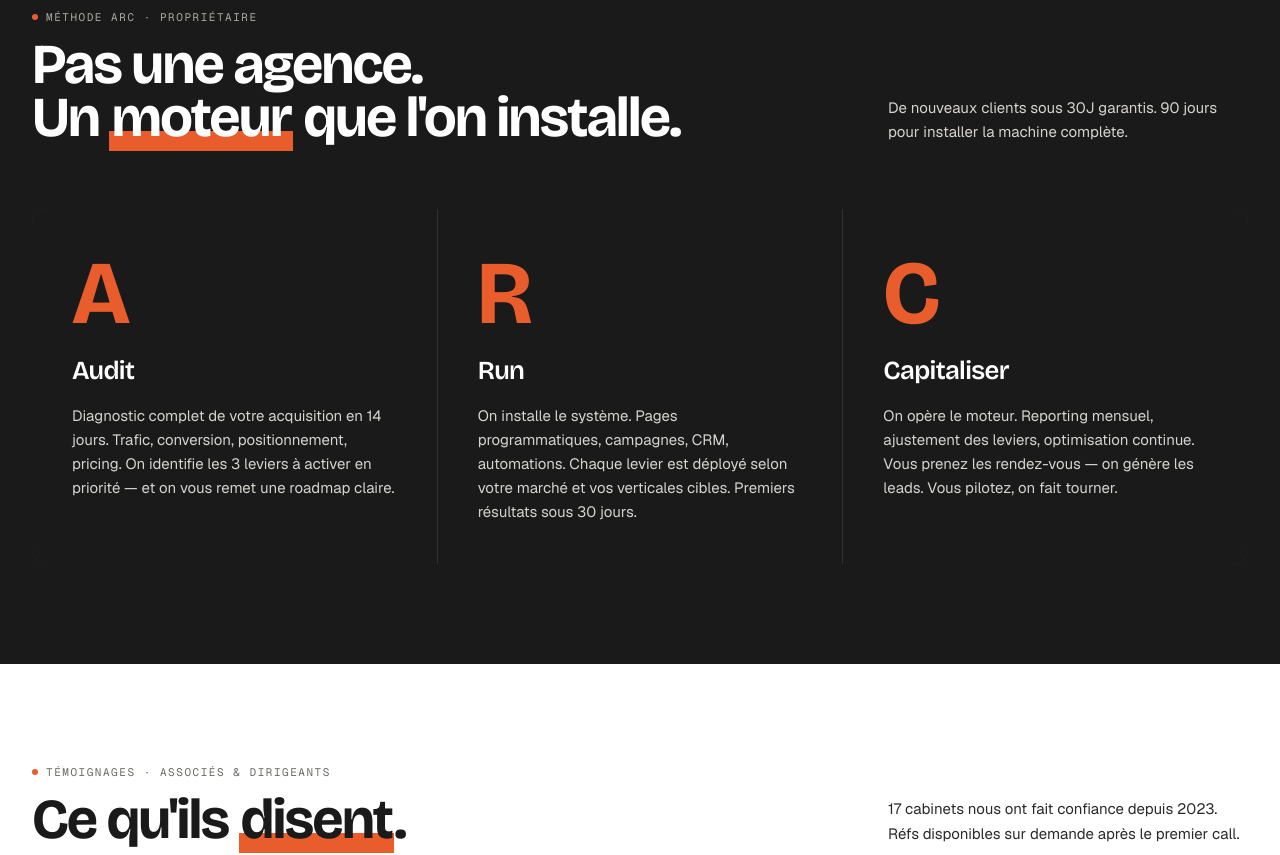
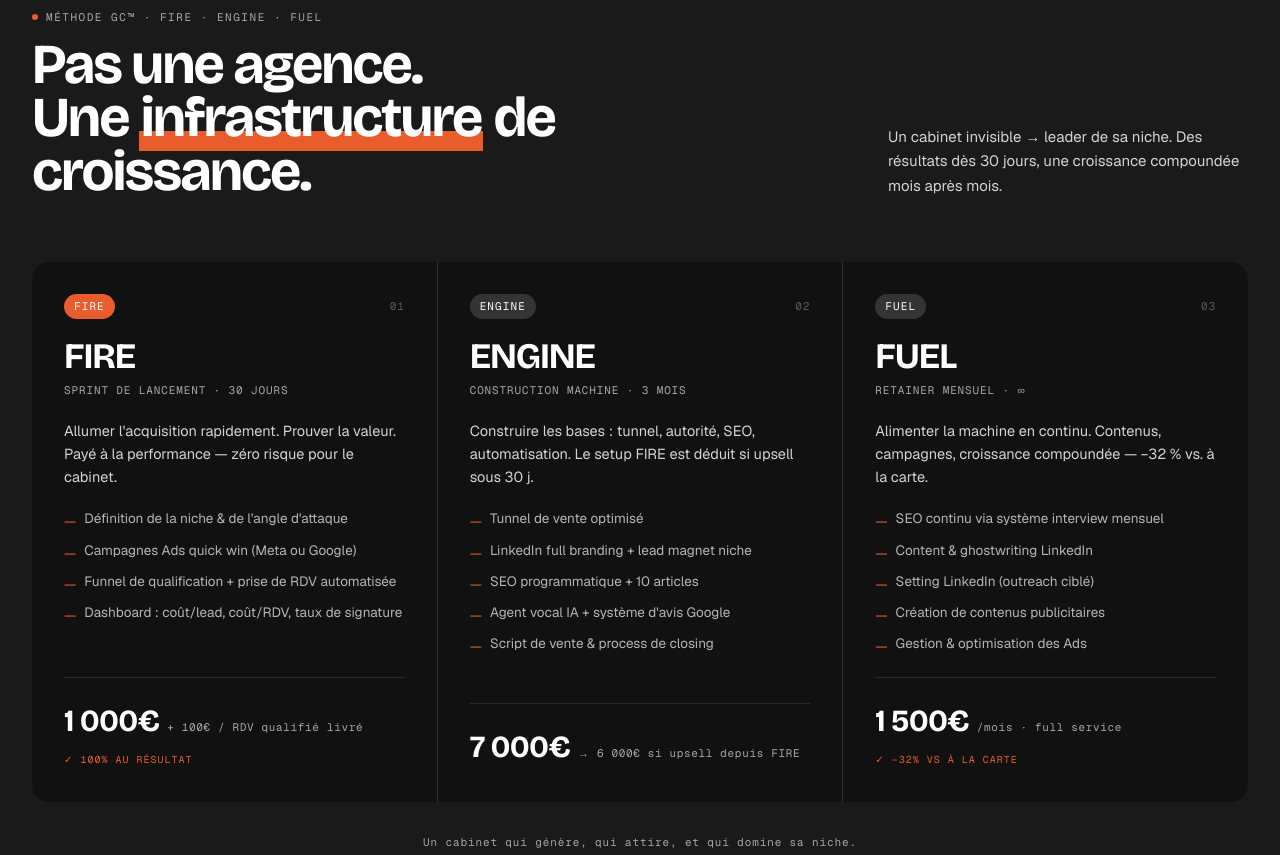
Before and after one commit to Floshii/growthcompta, a Next.js app: page / in a window 1280 px wide. Shown: the part 2680-3535 px from the top of the page. Built offline with nearby package versions, Linux system fonts and the light colour scheme; no server answers.

Commit message:
feat: méthode FIRE · ENGINE · FUEL avec prix
Remplace placeholder ARC par la vraie méthode GC™ :
- FIRE : 1000€ setup + 100€/RDV (100% au résultat)
- ENGINE : 7000€ (6000€ si upsell FIRE)
- FUEL : 1500€/mois retainer

Co-Authored-By: Claude Sonnet 4.6 <noreply@anthropic.com>

```diff
--- a/components/sections/MethodSection.tsx
+++ b/components/sections/MethodSection.tsx
@@ -1,18 +1,56 @@
-const steps = [
+const phases = [
   {
-    letter: 'A',
-    t: 'Audit',
-    d: "Diagnostic complet de votre acquisition en 14 jours. Trafic, conversion, positionnement, pricing. On identifie les 3 leviers à activer en priorité — et on vous remet une roadmap claire.",
+    id: '01',
+    tag: 'FIRE',
+    tagColor: 'bg-accent',
+    t: 'FIRE',
+    sub: 'Sprint de lancement · 30 jours',
+    d: "Allumer l'acquisition rapidement. Prouver la valeur. Payé à la performance — zéro risque pour le cabinet.",
+    items: [
+      "Définition de la niche & de l'angle d'attaque",
+      'Campagnes Ads quick win (Meta ou Google)',
+      'Funnel de qualification + prise de RDV automatisée',
+      'Dashboard : coût/lead, coût/RDV, taux de signature',
+    ],
+    price: '1 000€',
+    priceDetail: '+ 100€ / RDV qualifié livré',
+    highlight: '100% au résultat',
   },
   {
-    letter: 'R',
-    t: 'Run',
-    d: "On installe le système. Pages programmatiques, campagnes, CRM, automations. Chaque levier est déployé selon votre marché et vos verticales cibles. Premiers résultats sous 30 jours.",
+    id: '02',
+    tag: 'ENGINE',
+    tagColor: 'bg-white/15',
+    t: 'ENGINE',
+    sub: 'Construction machine · 3 mois',
+    d: "Construire les bases : tunnel, autorité, SEO, automatisation. Le setup FIRE est déduit si upsell sous 30 j.",
+    items: [
+      'Tunnel de vente optimisé',
+      'LinkedIn full branding + lead magnet niche',
+      'SEO programmatique + 10 articles',
+      'Agent vocal IA + système d\'avis Google',
+      'Script de vente & process de closing',
+    ],
+    price: '7 000€',
+    priceDetail: '→ 6 000€ si upsell depuis FIRE',
+    highlight: null,
   },
   {
-    letter: 'C',
-    t: 'Capitaliser',
-    d: "On opère le moteur. Reporting mensuel, ajustement des leviers, optimisation continue. Vous prenez les rendez-vous — on génère les leads. Vous pilotez, on fait tourner.",
+    id: '03',
+    tag: 'FUEL',
+    tagColor: 'bg-white/15',
+    t: 'FUEL',
+    sub: 'Retainer mensuel · ∞',
+    d: "Alimenter la machine en continu. Contenus, campagnes, croissance compoundée — −32 % vs. à la carte.",
+    items: [
+      'SEO continu via système interview mensuel',
+      'Content & ghostwriting LinkedIn',
+      'Setting LinkedIn (outreach ciblé)',
+      'Création de contenus publicitaires',
+      'Gestion & optimisation des Ads',
+    ],
+    price: '1 500€',
+    priceDetail: '/mois · full service',
+    highlight: '−32% vs à la carte',
   },
 ]
 
@@ -22,51 +60,90 @@ export default function MethodSection() {
       <div className="max-w-[1280px] mx-auto px-5 md:px-8">
 
         {/* Header */}
-        <div className="flex flex-col md:flex-row md:items-end md:justify-between gap-8 md:gap-12 mb-14 md:mb-16">
+        <div className="flex flex-col md:flex-row md:items-end md:justify-between gap-8 md:gap-12 mb-12 md:mb-16">
           <div>
             <p className="font-mono text-[11px] uppercase tracking-[0.14em] text-muted-2 mb-3 flex items-center gap-2">
               <span className="inline-block w-1.5 h-1.5 rounded-full bg-accent" />
-              Méthode ARC · Propriétaire
+              Méthode GC™ · FIRE · ENGINE · FUEL
             </p>
             <h2
               className="font-display font-bold text-white m-0"
               style={{ fontSize: 'clamp(36px, 4.4vw, 60px)', letterSpacing: '-0.035em', lineHeight: 0.95 }}
             >
               Pas une agence.<br />
-              Un{' '}
+              Une{' '}
               <span style={{ background: 'linear-gradient(180deg, transparent 70%, var(--color-accent) 70%)', padding: '0 2px' }}>
-                moteur
+                infrastructure
               </span>{' '}
-              que l&apos;on installe.
+              de croissance.
             </h2>
           </div>
           <p className="text-[15px] text-[#d6d4cf] md:max-w-[360px] leading-relaxed">
-            De nouveaux clients sous 30J garantis. 90 jours pour installer la machine complète.
+            Un cabinet invisible → leader de sa niche. Des résultats dès 30 jours, une croissance compoundée mois après mois.
           </p>
         </div>
 
-        {/* ARC Steps */}
+        {/* 3 Phases */}
         <div className="grid grid-cols-1 md:grid-cols-3 gap-px bg-white/10 rounded-2xl overflow-hidden">
-          {steps.map((s) => (
-            <div key={s.letter} className="bg-ink p-8 md:p-10 flex flex-col gap-5">
-              <div
-                className="font-display font-bold text-accent leading-none"
-                style={{ fontSize: 'clamp(64px, 7vw, 96px)', letterSpacing: '-0.05em' }}
-              >
-                {s.letter}
+          {phases.map((p) => (
+            <div key={p.id} className="bg-[#111] p-7 md:p-8 flex flex-col gap-5">
+              {/* Tag + number */}
+              <div className="flex items-center justify-between">
+                <span className={`font-mono text-[11px] uppercase tracking-[0.1em] px-2.5 py-1 rounded-full text-white ${p.tagColor}`}>
+                  {p.tag}
+                </span>
+                <span className="font-mono text-[11px] text-white/30 tracking-[0.08em]">{p.id}</span>
               </div>
-              <h3
-                className="font-display font-semibold text-white m-0"
-                style={{ fontSize: 26, letterSpacing: '-0.025em', lineHeight: 1 }}
-              >
-                {s.t}
-              </h3>
-              <p className="text-[15px] leading-[1.6] text-[#d6d4cf] m-0">
-                {s.d}
-              </p>
+
+              {/* Title */}
+              <div>
+                <h3
+                  className="font-display font-bold text-white m-0"
+                  style={{ fontSize: 'clamp(28px, 2.8vw, 40px)', letterSpacing: '-0.03em', lineHeight: 1 }}
+                >
+                  {p.t}
+                </h3>
+                <p className="font-mono text-[11px] uppercase tracking-[0.08em] text-muted-2 mt-2">{p.sub}</p>
+              </div>
+
+              {/* Description */}
+              <p className="text-[14.5px] leading-[1.6] text-[#d6d4cf] m-0">{p.d}</p>
+
+              {/* Deliverables */}
+              <ul className="flex flex-col gap-2 m-0 p-0 list-none">
+                {p.items.map((item) => (
+                  <li key={item} className="flex items-start gap-2 text-[13.5px] text-[#b8b5af]">
+                    <span className="text-accent mt-[3px] shrink-0">—</span>
+                    {item}
+                  </li>
+                ))}
+              </ul>
+
+              {/* Price */}
+              <div className="mt-auto pt-5 border-t border-white/10">
+                <div className="flex items-baseline gap-2 flex-wrap">
+                  <span
+                    className="font-display font-bold text-white"
+                    style={{ fontSize: 'clamp(24px, 2.4vw, 32px)', letterSpacing: '-0.025em' }}
+                  >
+                    {p.price}
+                  </span>
+                  <span className="font-mono text-[11px] text-muted-2 tracking-[0.06em]">{p.priceDetail}</span>
+                </div>
+                {p.highlight && (
+                  <span className="inline-block mt-2 font-mono text-[10px] uppercase tracking-[0.1em] text-accent">
+                    ✓ {p.highlight}
+                  </span>
+                )}
+              </div>
             </div>
           ))}
         </div>
+
+        {/* Footnote */}
+        <p className="text-center font-mono text-[11px] text-muted-2 tracking-[0.08em] mt-8">
+          Un cabinet qui génère, qui attire, et qui domine sa niche.
+        </p>
 
       </div>
     </section>
```
